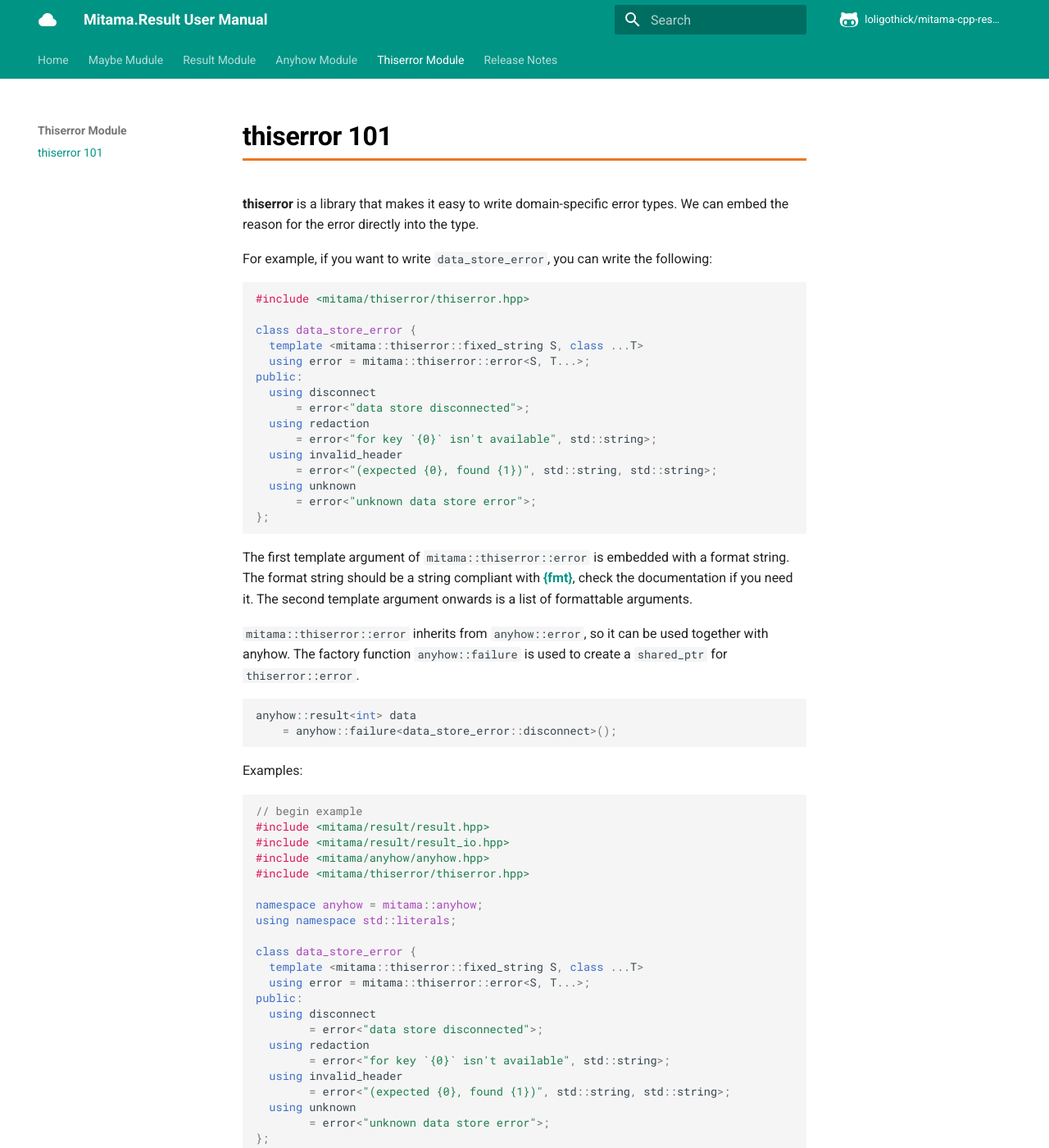
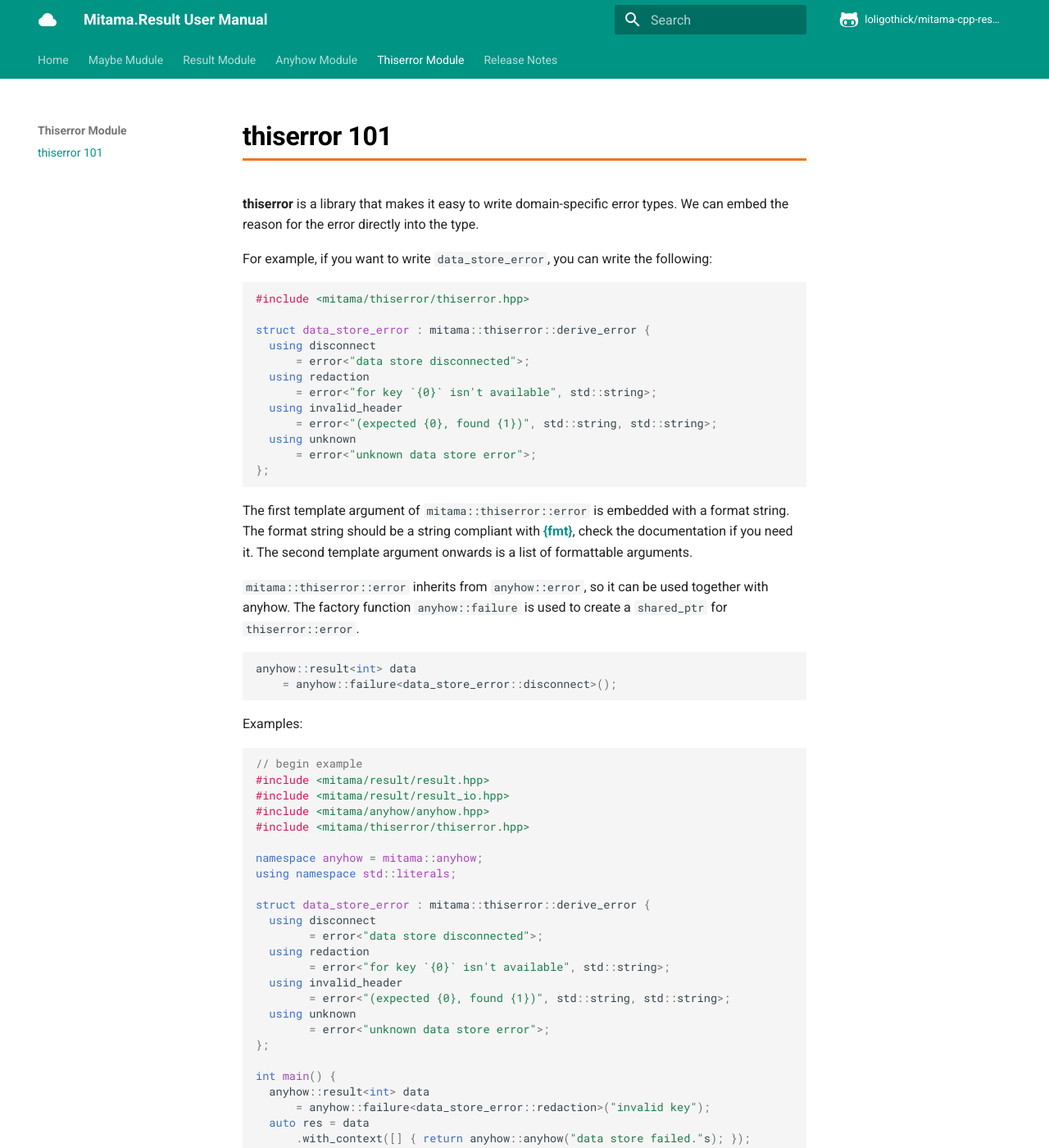
Before and after one commit to loliGothicK/mitama-cpp-result, an MkDocs documentation site: the page built from docs/docs/thiserror/thiserror.md, in a window 1280 px wide and 1400 px high. Shown: the whole window at 82% size. Built offline with MkDocs 1.6.1 and Material for MkDocs 9.7.7, drawn with Linux system fonts in a browser that asks for light colours; nearby versions of some CDN libraries; comment, search, counter and statistics services are not loaded.

Commit message:
Tweak derive_error (#403)
In the docs, data_store_error inherits derive_error instead of using
error to avoid manually defining the error alias template.  In the
derive_error implementation, it makes more sense to use protected for
the error type as it is not meant to be used only by derived classes.
Also, use class, not struct, as this is for inheritance.  On the
userside context, data_store_error uses struct rather than class as
it's just a container for error types.

````diff
--- a/docs/docs/thiserror/thiserror.md
+++ b/docs/docs/thiserror/thiserror.md
@@ -8,10 +8,7 @@
 ```cpp
 #include <mitama/thiserror/thiserror.hpp>
 
-class data_store_error {
-  template <mitama::thiserror::fixed_string S, class ...T>
-  using error = mitama::thiserror::error<S, T...>;
-public:
+struct data_store_error : mitama::thiserror::derive_error {
   using disconnect
       = error<"data store disconnected">;
   using redaction
@@ -47,10 +44,7 @@
 namespace anyhow = mitama::anyhow;
 using namespace std::literals;
 
-class data_store_error {
-  template <mitama::thiserror::fixed_string S, class ...T>
-  using error = mitama::thiserror::error<S, T...>;
-public:
+struct data_store_error : mitama::thiserror::derive_error {
   using disconnect
         = error<"data store disconnected">;
   using redaction
````
Also changed, not shown: 2 other files.
